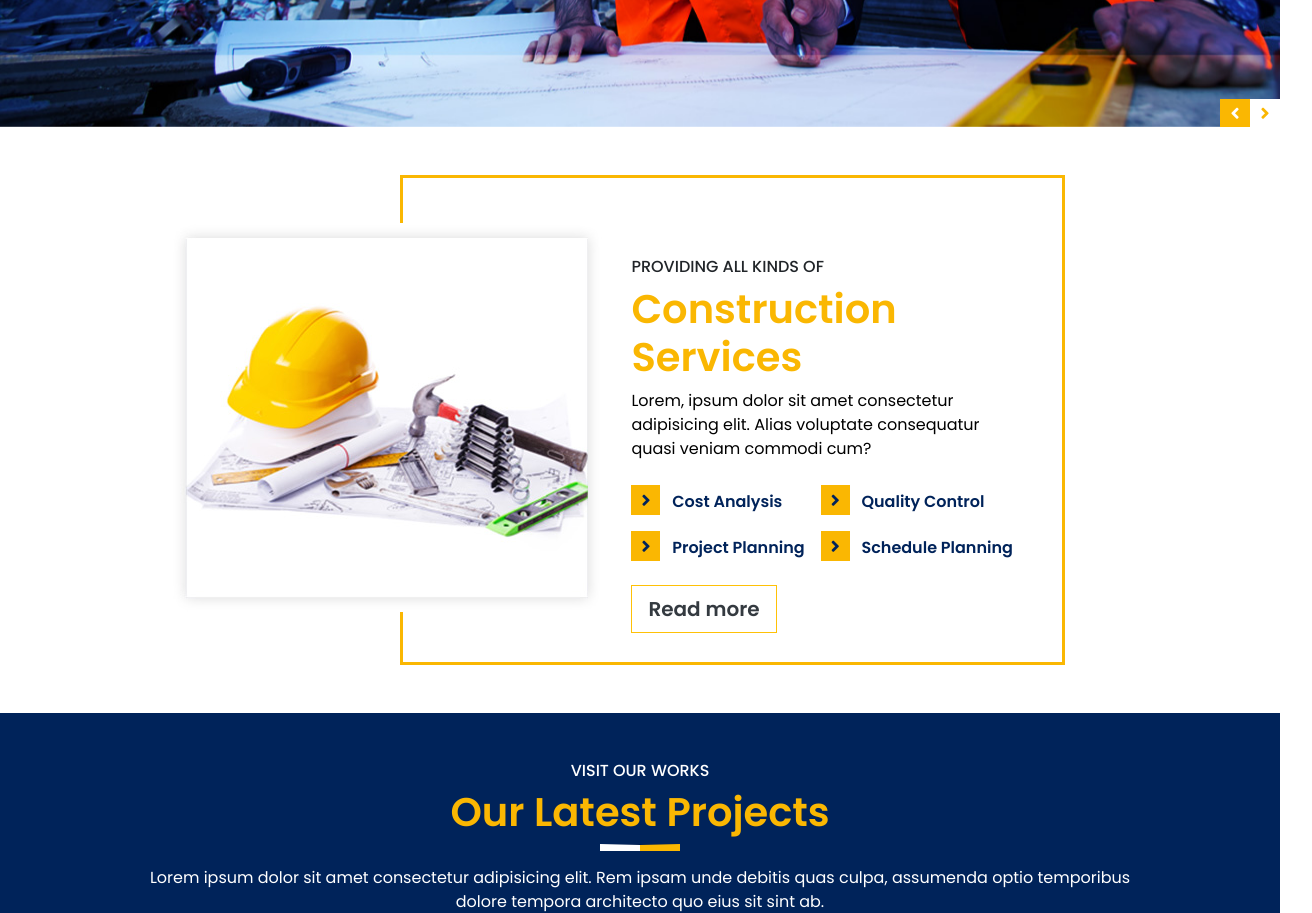
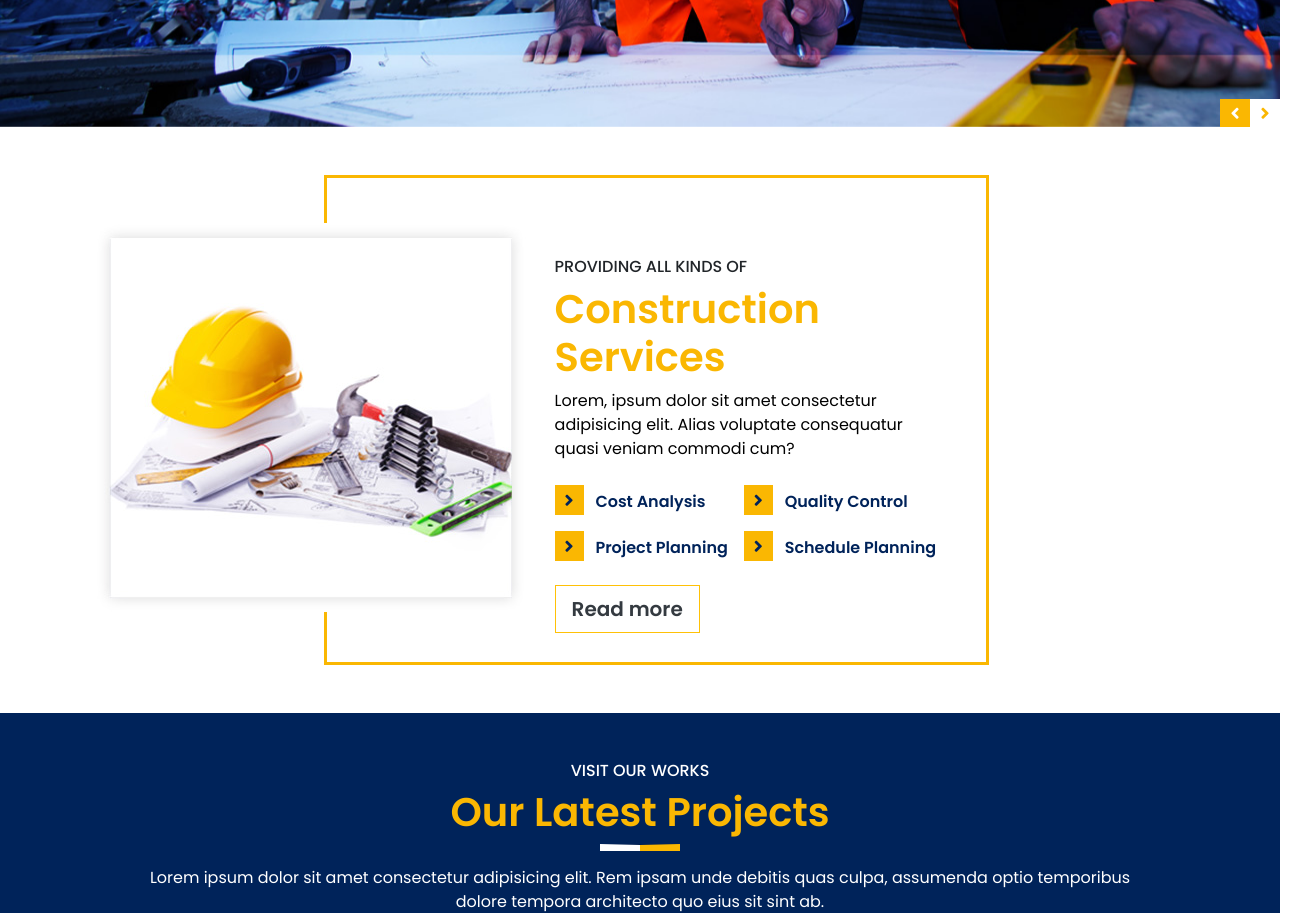
Before and after one commit to samuil22/buildbilders, a plain HTML site: page index.html in a window 1280 px wide. Shown: the part 540-1453 px from the top of the page, 1312 px wide, since content can reach past the window. Drawn offline with Linux system fonts and the light colour scheme.

Commit message:
service left

```diff
--- a/css/style.css
+++ b/css/style.css
@@ -101,7 +101,7 @@ body{
 /* service */
 .service_container{
   position: relative;
-  left: 8%;
+  left: 2%;
 }
 .service_arrow_icon{
     padding: 6px 10px;
```
